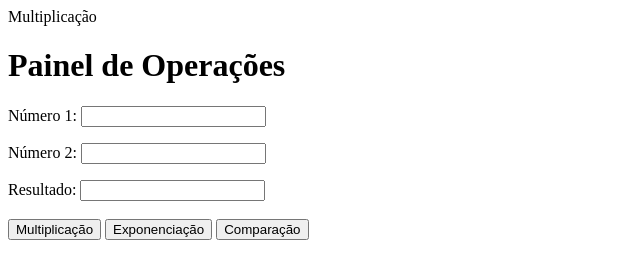
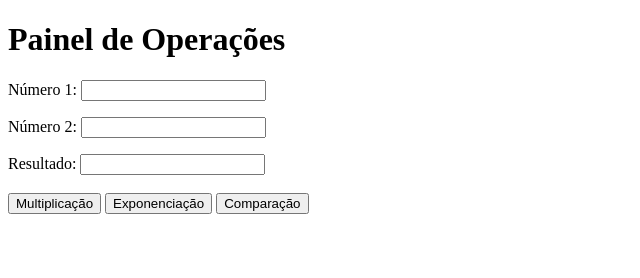
Before and after one commit to waltherpires/sitehtmlambientes, a plain HTML site: page index.html in a window 1280 px wide. Shown: the whole page, without its empty margins (0-640 px from the left). Drawn offline with Linux system fonts and the light colour scheme.

Commit message:
correcao h1

```diff
--- a/index.html
+++ b/index.html
@@ -6,7 +6,6 @@
     <title>ProjetoAmbiente</title>
     <body>
       <div>
-        <p1>Multiplicação</p1>
         <h1>Painel de Operações</h1>
         <label for="numero1">Número 1:</label>
         <input type="number" id="numero1" />
```
